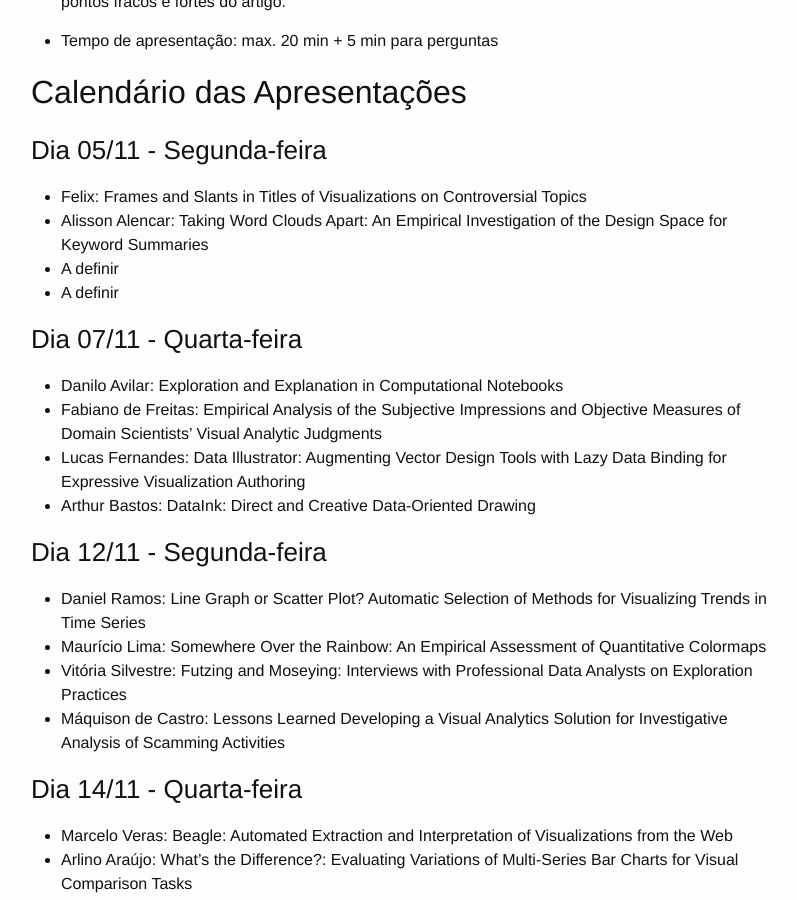
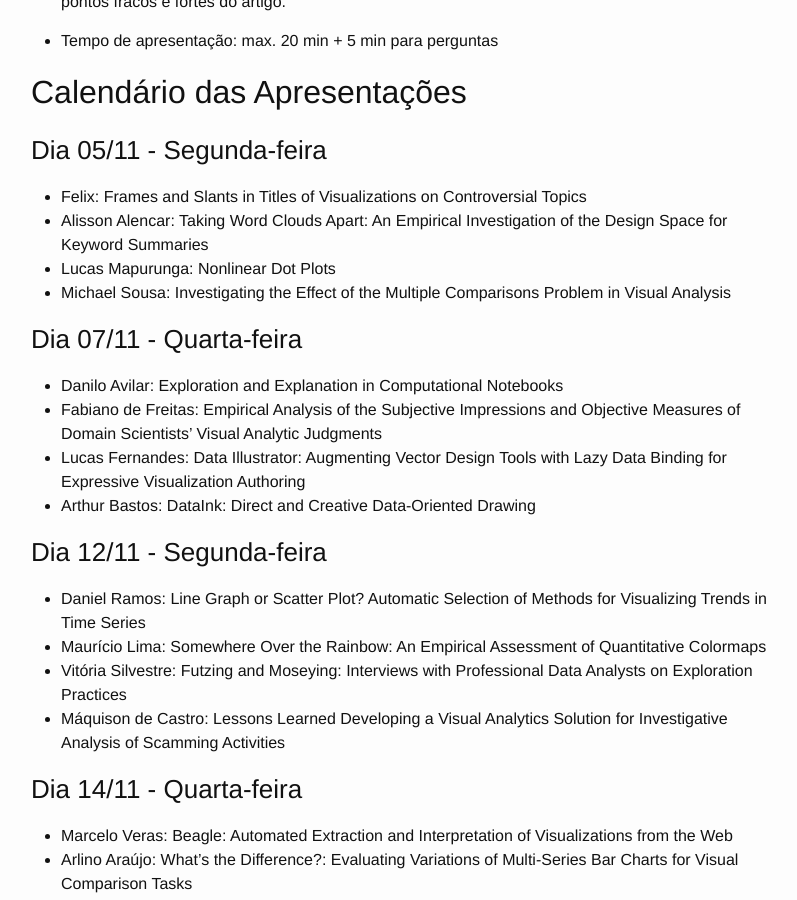
Before and after one commit to emanueles/datavis-course, a Jekyll site: the page built from _posts/2018-10-15-papers.md, in a window 1280 px wide and 900 px high, scrolled down 2825 px. Shown: the whole window, without its empty margins (239-1036 px from the left). Built offline with Jekyll 4.4.1, drawn with Linux system fonts in a browser that asks for light colours; some of the changed text lies outside the part shown.

Commit message:
Completed paper assignments.

```diff
--- a/_posts/2018-10-15-papers.md
+++ b/_posts/2018-10-15-papers.md
@@ -42,7 +42,7 @@
     </tr>
     <tr>
       <td>N. Rodrigues and D. Weiskopf, "Nonlinear Dot Plots," IEEE Transactions on Visualization and Computer Graphics, 2018. In the Proceedings of the 2017 IEEE VIS Conference. <a href="https://vimeo.com/230840580">(video preview)</a> <a href="http://ieeexplore.ieee.org/document/8017644/">(pdf)</a></td>
-      <td><b>Não definido</b></td>
+      <td><b>Lucas Mapurunga</b></td>
     </tr>
       <tr><td>Ha-Kyung Kong, Zhicheng Liu, and Karrie Karahalios. 2018. Frames and Slants in Titles of Visualizations on Controversial Topics. In Proceedings of the 2018 CHI Conference on Human Factors in Computing Systems (CHI '18). ACM, New York, NY, USA, Paper 438, 12 pages. <a href="https://dl.acm.org/citation.cfm?id=3174012">(pdf)</a> </td>
       <td><b>Felix</b></td>
@@ -61,7 +61,7 @@
     </tr>
     <tr>
       <td>Emanuel Zgraggen, Zheguang Zhao, Robert Zeleznik, and Tim Kraska. 2018. Investigating the Effect of the Multiple Comparisons Problem in Visual Analysis. In Proceedings of the 2018 CHI Conference on Human Factors in Computing Systems (CHI '18). ACM, New York, NY, USA, Paper 479, 12 pages. <a href="https://dl.acm.org/citation.cfm?id=3173574.3174053">(pdf)</a> <a href="https://www.youtube.com/watch?v=K2wkoE1h7L4">(video preview)</a></td>
-      <td><b>Não definido</b></td>
+      <td><b>Michael Sousa</b></td>
     </tr>
     <tr>
       <td>Leilani Battle, Peitong Duan, Zachery Miranda, Dana Mukusheva, Remco Chang, and Michael Stonebraker. 2018. Beagle: Automated Extraction and Interpretation of Visualizations from the Web. In Proceedings of the 2018 CHI Conference on Human Factors in Computing Systems (CHI '18). ACM, New York, NY, USA, Paper 594, 8 pages. <a href="https://dl.acm.org/citation.cfm?doid=3173574.3174168">(pdf)</a> <a href="https://www.youtube.com/watch?v=Nv2CNx5xKkM">(video preview)</a></td>
@@ -123,8 +123,8 @@
 
 * Felix: Frames and Slants in Titles of Visualizations on Controversial Topics
 * Alisson Alencar: Taking Word Clouds Apart: An Empirical Investigation of the Design Space for Keyword Summaries
-* A definir
-* A definir
+* Lucas Mapurunga: Nonlinear Dot Plots
+* Michael Sousa: Investigating the Effect of the Multiple Comparisons Problem in Visual Analysis
 
 ### Dia 07/11 - Quarta-feira
 
```
